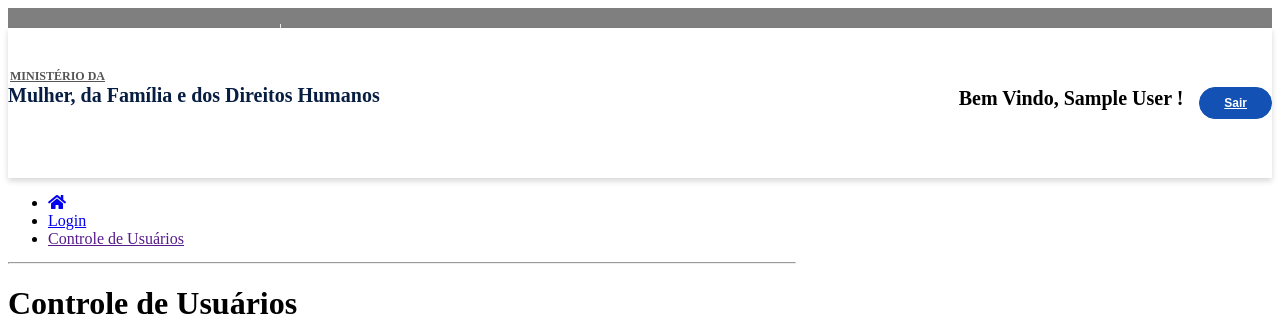
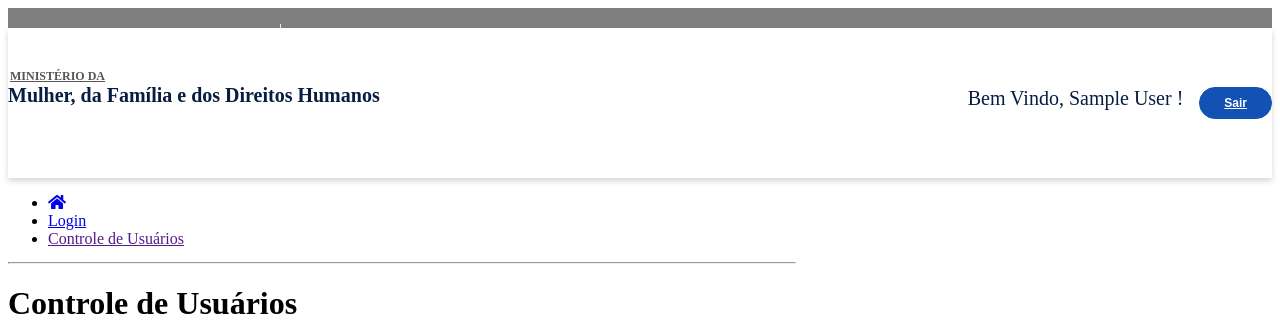
Before and after one commit to hebersonaguiar/updateadcontrol, a Flask app: template templates/usuarios.html in a window 1280 px wide; the page is wider, and only the part inside the window is pictured. Shown: the top 320 px of that part. Run offline with Flask 2, Linux system fonts and the light colour scheme; the template is opened without the code that fills it: most values are stand-ins (such as "Sample title", 1, 10 or a date in 2020); some libraries are stand-ins or nearby versions.

Commit message:
Alterando HTML

```diff
--- a/static/css/govbr-login.css
+++ b/static/css/govbr-login.css
@@ -35,5 +35,7 @@
 
 #welcome {
   font-size: 20px;
-    margin-top: 5px;
+  margin-top: 5px;
+  font-weight: 500;
+  color: #071d41;
 }
```
